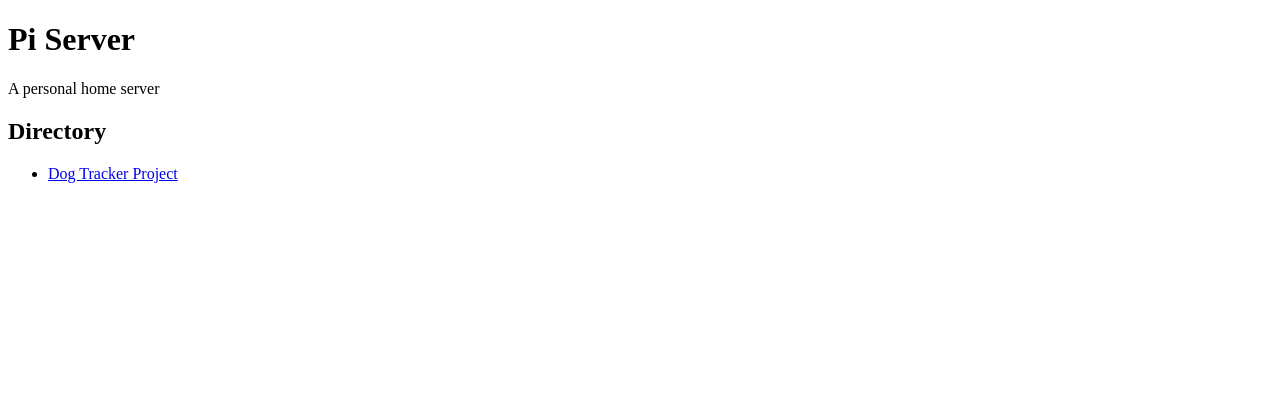
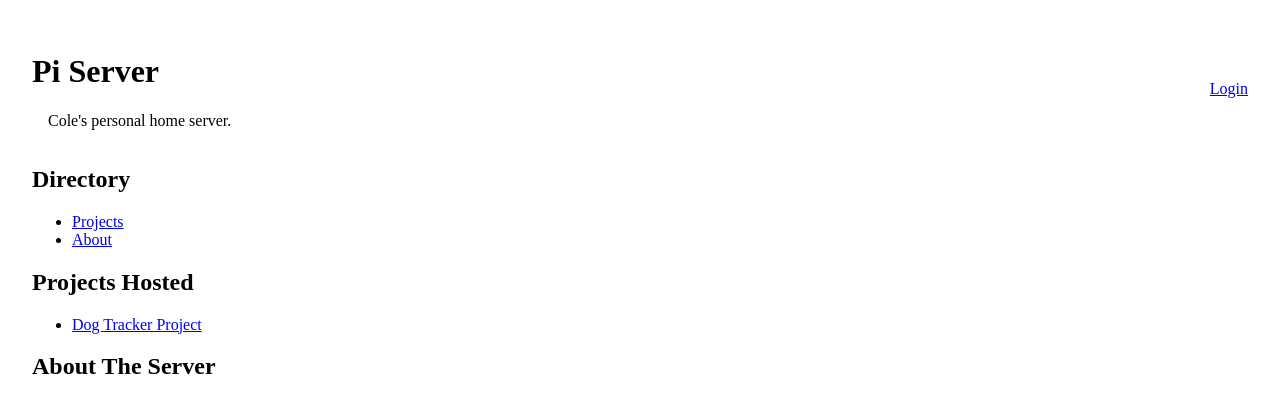
Before and after one commit to cstainsby/LocalNetworkIOT, a SvelteKit app in the folder piserver-api/: page / in a window 1280 px wide. Shown: the top 412 px of the page. Built offline with nearby package versions, Linux system fonts and the light colour scheme.

Commit message:
begin work on toy meal plan service for pi server

```diff
--- a/piserver-api/package.json
+++ b/piserver-api/package.json
@@ -18,6 +18,7 @@
 		"@typescript-eslint/parser": "^6.0.0",
 		"eslint": "^8.28.0",
 		"eslint-plugin-svelte": "^2.30.0",
+		"sass": "^1.69.5",
 		"svelte": "^4.0.5",
 		"svelte-check": "^3.4.3",
 		"tslib": "^2.4.1",
--- a/piserver-api/src/routes/+page.svelte
+++ b/piserver-api/src/routes/+page.svelte
@@ -1,14 +1,61 @@
 
-<div>
-    <h1>Pi Server</h1>
-    <p>A personal home server</p>
 
-    <div>
-        <h2>Directory</h2>
-        <ul>
-            <li>
-                <a href="dog-tracker-project">Dog Tracker Project</a>
-            </li>
-        </ul>
+<style lang="scss">
+    .page {
+        padding: 24px;
+    }
+    .header {
+        display: flex;
+        flex-direction: row;
+        align-items: center;
+
+        a {
+            margin-left: auto;
+        }
+    }
+
+    .title {
+        & > .title-subtext {
+            padding-left: 16px;
+        }
+    }
+
+    section {
+        // margin-bottom: 2000px;
+    }
+</style>
+
+<div class="page">
+    <div class="header">
+        <div class="title">
+            <h1 class="title-text">Pi Server</h1>
+            <p class="title-subtext">Cole's personal home server.</p>
+        </div>
+
+        <a href="login">Login</a>
+    </div>
+
+
+
+    <div class="body">
+        <section id="directory-section">
+            <h2>Directory</h2>
+            <ul>
+                <li><a href="#project-section">Projects</a></li>
+                <li><a href="#about-section">About</a></li>
+            </ul>
+        </section>
+
+        <section id="project-section">
+            <h2>Projects Hosted</h2>
+            <ul>
+                <li><a href="dog-tracker-project">Dog Tracker Project</a></li>
+                <!-- <li><a href="meal">Dog Tracker Project</a></li> -->
+            </ul>
+        </section>
+
+        <section id="about-section">
+            <h2>About The Server</h2>
+        </section>
     </div>
 </div>
--- /dev/null
+++ b/piserver-api/src/routes/login/+page.server.ts
@@ -0,0 +1,6 @@
+import type { Actions } from './$types';
+export const actions = {
+    default: async (event) => {
+        // TODO log the user in
+    },
+} satisfies Actions;
--- /dev/null
+++ b/piserver-api/src/routes/user/+layout.svelte
@@ -0,0 +1,2 @@
+
+<slot/>
```
Also changed, not shown: piserver-api/src/lib/foodBasedTypes.ts (added, +31 -0 lines), piserver-api/src/routes/login/+page.svelte (added, +17 -0 lines), piserver-api/src/routes/user/meal-plan/+page.svelte (added, +14 -0 lines), piserver-api/src/routes/user/meal-plan/meal/+page.server.ts (added, +12 -0 lines), piserver-api/src/routes/user/meal-plan/meal/+page.svelte (added, +89 -0 lines), piserver-api/src/routes/user/meal-plan/+page.server.ts (added), 1 other file (tests, documents, lock files or other folders).
